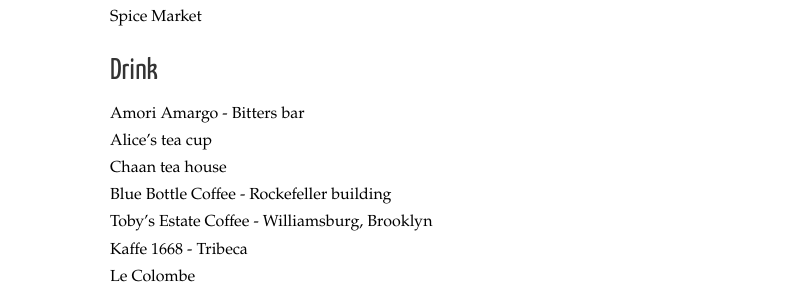
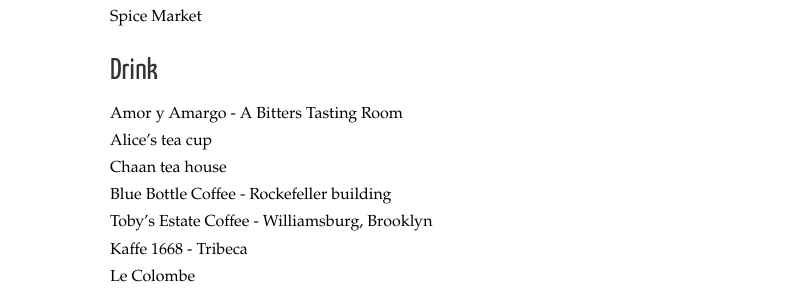
Before and after one commit to jasti/jasti.github.io, a Jekyll site: the page built from _posts/2014-03-13-ny.markdown, in a window 1280 px wide. Shown: the part 1209-1503 px from the top of the page, without its empty margins (0-806 px from the left). Built offline with Jekyll 4.4.1, drawn with Linux system fonts in a browser that asks for light colours; nearby versions of some CDN libraries; Markdown is read by kramdown in place of the engine named in the settings; comment, search, counter and statistics services are not loaded.

Commit message:
New York Post edits

```diff
--- a/_posts/2014-03-13-ny.markdown
+++ b/_posts/2014-03-13-ny.markdown
@@ -38,7 +38,7 @@
 
 
 <h2>Drink</h2>
-Amori Amargo - Bitters bar<br>
+Amor y Amargo - A Bitters Tasting Room<br>
 Alice’s tea cup<br>
 Chaan tea house<br>
 Blue Bottle Coffee - Rockefeller building<br>
```
